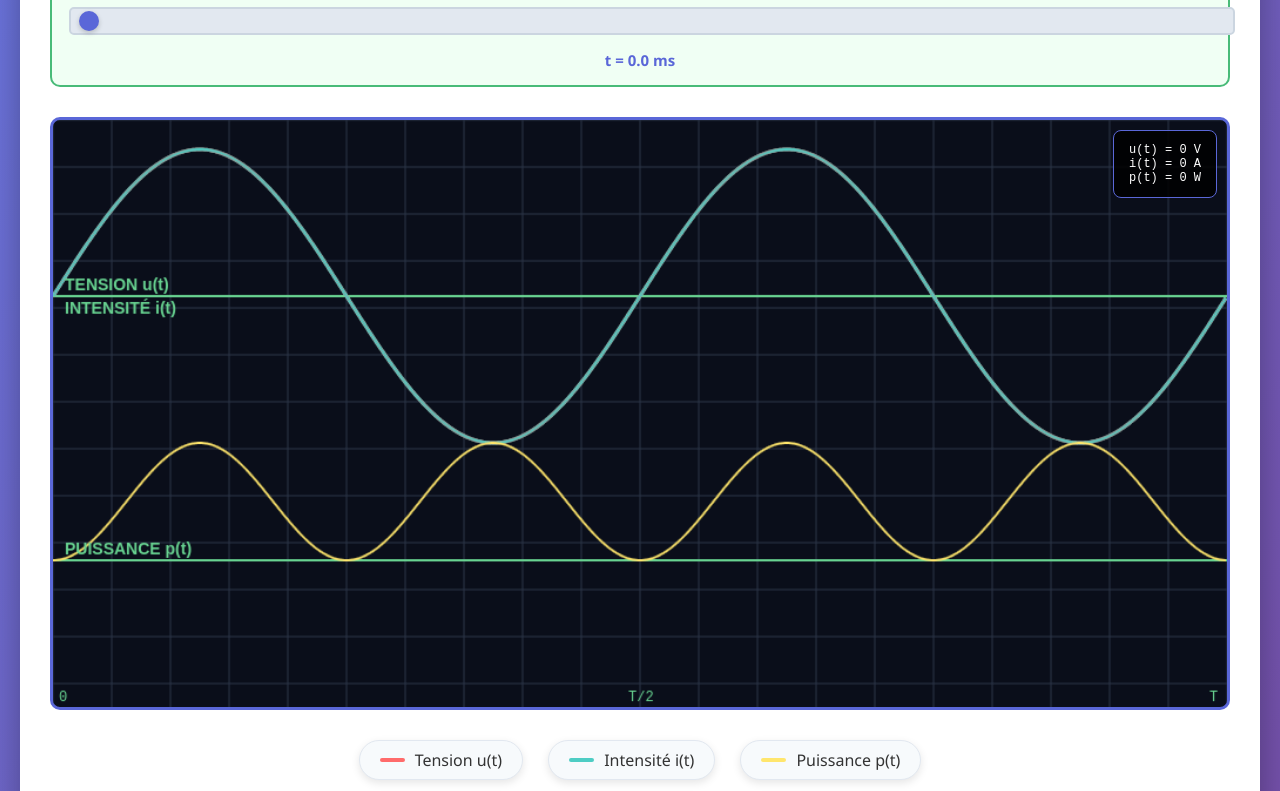
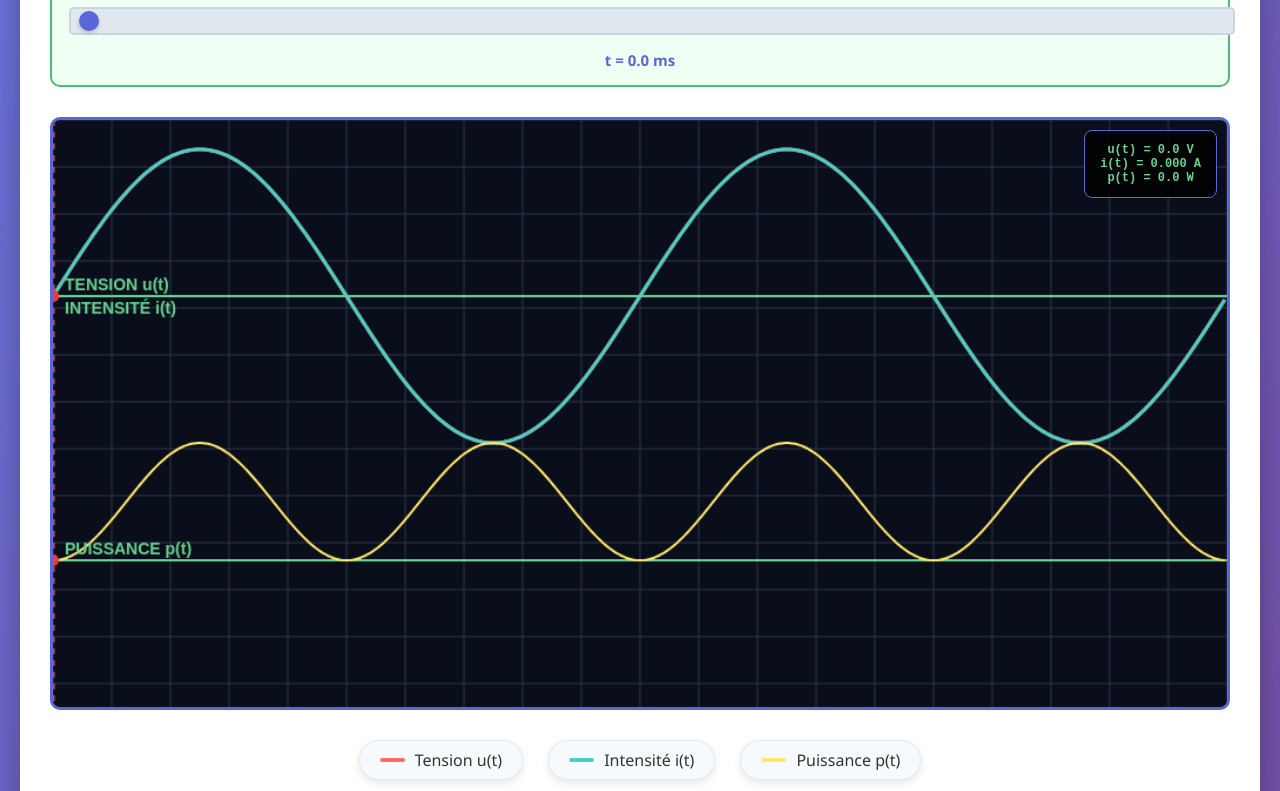
Before and after one commit to fabantoine/regime_sinuso-dal, a plain HTML site: page index.html in a window 1280 px wide. Shown: the part 709-1500 px from the top of the page. Drawn offline with Linux system fonts and the light colour scheme.

Commit message:
Refactor simulation interface and improve performance
Updated the title and various elements in the simulation interface for improved clarity and functionality. Changed event handlers to use debounced updates for better performance.

```diff
--- a/index.html
+++ b/index.html
@@ -3,8 +3,9 @@
 <head>
     <meta charset="UTF-8">
     <meta name="viewport" content="width=device-width, initial-scale=1.0">
-    <title>Simulation Physique - Régime Sinusoïdal (Version Stable)</title>
+    <title>Simulation ExAO - Version Finale Corrigée</title>
     <style>
+        /* [Conservez les mêmes styles CSS de la version précédente] */
         body {
             font-family: 'Segoe UI', Tahoma, Geneva, Verdana, sans-serif;
             margin: 0;
@@ -107,7 +108,6 @@
             width: 100%;
             max-width: 100%;
             height: auto;
-            cursor: crosshair;
         }
 
         .legend {
@@ -149,11 +149,6 @@
             border-radius: 12px;
             text-align: center;
             box-shadow: 0 6px 15px rgba(0,0,0,0.15);
-            transition: transform 0.2s;
-        }
-
-        .measurement-card:hover {
-            transform: translateY(-5px);
         }
 
         .measurement-card:nth-child(2) {
@@ -233,13 +228,14 @@
             top: 10px;
             right: 10px;
             background: rgba(0,0,0,0.85);
-            color: white;
+            color: #68d391;
             padding: 12px 15px;
             border-radius: 8px;
             font-family: 'Courier New', monospace;
             font-size: 12px;
             z-index: 10;
             border: 1px solid #5a67d8;
+            font-weight: bold;
         }
 
         .time-cursor-control {
@@ -256,10 +252,11 @@
             text-align: center;
         }
     </style>
+<base target="_blank">
 </head>
 <body>
     <div class="container">
-        <h1>🧪 Simulation ExAO - Régime Sinusoïdal (Version Stable)</h1>
+        <h1>🧪 Simulation ExAO - Version Finale CORRIGÉE</h1>
 
         <div class="circuit-info">
             <h3>Circuit en cours : <span id="circuitType">Résistance pure</span></h3>
@@ -269,7 +266,7 @@
         <div class="controls">
             <div class="control-group">
                 <label for="dipole">Type de dipôle :</label>
-                <select id="dipole" onchange="updateSimulation()">
+                <select id="dipole" onchange="debouncedUpdate()">
                     <option value="R">Résistance pure (R)</option>
                     <option value="C">Condensateur pur (C)</option>
                     <option value="L">Bobine pure (L)</option>
@@ -281,46 +278,46 @@
 
             <div class="control-group">
                 <label for="resistance">Résistance (Ω) :</label>
-                <input type="range" id="resistance" min="10" max="1000" value="100" oninput="updateValue('resistance'); updateSimulation()">
+                <input type="range" id="resistance" min="10" max="1000" value="100" step="10" oninput="updateValue('resistance'); debouncedUpdate()">
                 <div class="range-value" id="resistanceValue">100 Ω</div>
             </div>
 
             <div class="control-group">
                 <label for="inductance">Inductance (mH) :</label>
-                <input type="range" id="inductance" min="1" max="500" value="100" oninput="updateValue('inductance'); updateSimulation()">
+                <input type="range" id="inductance" min="1" max="500" value="100" step="5" oninput="updateValue('inductance'); debouncedUpdate()">
                 <div class="range-value" id="inductanceValue">100 mH</div>
             </div>
 
             <div class="control-group">
                 <label for="capacitance">Capacité (µF) :</label>
-                <input type="range" id="capacitance" min="1" max="500" value="100" oninput="updateValue('capacitance'); updateSimulation()">
+                <input type="range" id="capacitance" min="1" max="500" value="100" step="5" oninput="updateValue('capacitance'); debouncedUpdate()">
                 <div class="range-value" id="capacitanceValue">100 µF</div>
             </div>
 
             <div class="control-group">
                 <label for="frequency">Fréquence (Hz) :</label>
-                <input type="range" id="frequency" min="10" max="200" value="50" oninput="updateValue('frequency'); updateSimulation()">
+                <input type="range" id="frequency" min="10" max="100" value="50" step="5" oninput="updateValue('frequency'); debouncedUpdate()">
                 <div class="range-value" id="frequencyValue">50 Hz</div>
             </div>
 
             <div class="control-group">
                 <label for="amplitude">Amplitude tension (V) :</label>
-                <input type="range" id="amplitude" min="50" max="400" value="230" oninput="updateValue('amplitude'); updateSimulation()">
+                <input type="range" id="amplitude" min="50" max="400" value="230" step="10" oninput="updateValue('amplitude'); debouncedUpdate()">
                 <div class="range-value" id="amplitudeValue">230 V</div>
             </div>
         </div>
 
         <div class="checkbox-group">
             <div class="checkbox-item">
-                <input type="checkbox" id="showTension" checked onchange="updateSimulation()">
+                <input type="checkbox" id="showTension" checked onchange="debouncedUpdate()">
                 <label for="showTension" style="font-weight: normal;">Tension u(t)</label>
             </div>
             <div class="checkbox-item">
-                <input type="checkbox" id="showCourant" checked onchange="updateSimulation()">
+                <input type="checkbox" id="showCourant" checked onchange="debouncedUpdate()">
                 <label for="showCourant" style="font-weight: normal;">Intensité i(t)</label>
             </div>
             <div class="checkbox-item">
-                <input type="checkbox" id="showPuissance" checked onchange="updateSimulation()">
+                <input type="checkbox" id="showPuissance" checked onchange="debouncedUpdate()">
                 <label for="showPuissance" style="font-weight: normal;">Puissance p(t)</label>
             </div>
         </div>
@@ -329,7 +326,7 @@
             <h3>🎯 Curseur temporel (mesure instantanée)</h3>
             <div class="control-group">
                 <label for="timeCursor">Position sur la courbe :</label>
-                <input type="range" id="timeCursor" min="0" max="100" value="0" oninput="updateCursor()">
+                <input type="range" id="timeCursor" min="0" max="100" value="0" oninput="updateValue('timeCursor'); updateCursor()">
                 <div class="range-value" id="timeCursorValue">t = 0 ms</div>
             </div>
         </div>
@@ -395,17 +392,23 @@
     <script>
         const canvas = document.getElementById('oscilloscope');
         const ctx = canvas.getContext('2d');
-        let params = {};
+        let params = {}, debounceTimer = null;
+
+        function debouncedUpdate() {
+            clearTimeout(debounceTimer);
+            document.getElementById('oscilloscope').style.opacity = '0.7';
+            debounceTimer = setTimeout(() => {
+                updateSimulation();
+                document.getElementById('oscilloscope').style.opacity = '1';
+            }, 150);
+        }
 
         function updateValue(id) {
             const slider = document.getElementById(id);
             const valueDisplay = document.getElementById(id + 'Value');
             const units = {
-                'resistance': ' Ω',
-                'inductance': ' mH',
-                'capacitance': ' µF',
-                'frequency': ' Hz',
-                'amplitude': ' V'
+                'resistance': ' Ω', 'inductance': ' mH', 'capacitance': ' µF',
+                'frequency': ' Hz', 'amplitude': ' V'
             };
 
             if(id === 'timeCursor') {
@@ -427,83 +430,43 @@
             const omega = 2 * Math.PI * f;
             const Ueff = Umax / Math.sqrt(2);
 
-            let Z, phi, Imax, Ieff, Pactive;
-            let circuitName, formula;
+            let Z, phi, Imax, Ieff, Pactive, circuitName, formula;
 
             switch(dipole) {
                 case 'R':
-                    Z = R;
-                    phi = 0;
-                    Imax = Umax / Z;
-                    Ieff = Ueff / Z;
-                    Pactive = Ueff * Ieff;
-                    circuitName = "Résistance pure";
-                    formula = `u(t) = U·sin(ωt) | i(t) = (U/R)·sin(ωt) | φ = 0°`;
+                    Z = R; phi = 0; Imax = Umax / Z; Ieff = Ueff / Z; Pactive = Ueff * Ieff;
+                    circuitName = "Résistance pure"; formula = `u(t) = U·sin(ωt) | i(t) = (U/R)·sin(ωt) | φ = 0°`;
                     break;
-
                 case 'C':
-                    Z = 1 / (omega * C);
-                    phi = -Math.PI / 2;
-                    Imax = Umax / Z;
-                    Ieff = Ueff / Z;
-                    Pactive = 0;
-                    circuitName = "Condensateur pur";
-                    formula = `u(t) = U·sin(ωt) | i(t) = I·sin(ωt+90°) | φ = -90°`;
+                    Z = 1 / (omega * C); phi = -Math.PI / 2; Imax = Umax / Z; Ieff = Ueff / Z; Pactive = 0;
+                    circuitName = "Condensateur pur"; formula = `u(t) = U·sin(ωt) | i(t) = I·sin(ωt+90°) | φ = -90°`;
                     break;
-
                 case 'L':
-                    Z = omega * L;
-                    phi = Math.PI / 2;
-                    Imax = Umax / Z;
-                    Ieff = Ueff / Z;
-                    Pactive = 0;
-                    circuitName = "Bobine pure";
-                    formula = `u(t) = U·sin(ωt) | i(t) = I·sin(ωt-90°) | φ = +90°`;
+                    Z = omega * L; phi = Math.PI / 2; Imax = Umax / Z; Ieff = Ueff / Z; Pactive = 0;
+                    circuitName = "Bobine pure"; formula = `u(t) = U·sin(ωt) | i(t) = I·sin(ωt-90°) | φ = +90°`;
                     break;
-
                 case 'RL':
-                    const Zl = omega * L;
-                    Z = Math.sqrt(R * R + Zl * Zl);
-                    phi = Math.atan(Zl / R);
-                    Imax = Umax / Z;
-                    Ieff = Ueff / Z;
-                    Pactive = Ueff * Ieff * Math.cos(phi);
-                    circuitName = "Circuit RL série";
-                    formula = `φ = arctan(Lω/R) = ${(phi * 180 / Math.PI).toFixed(1)}°`;
+                    const Zl = omega * L; Z = Math.sqrt(R * R + Zl * Zl); phi = Math.atan(Zl / R);
+                    Imax = Umax / Z; Ieff = Ueff / Z; Pactive = Ueff * Ieff * Math.cos(phi);
+                    circuitName = "Circuit RL série"; formula = `φ = arctan(Lω/R) = ${(phi * 180 / Math.PI).toFixed(1)}°`;
                     break;
-
                 case 'RC':
-                    const Zc = 1 / (omega * C);
-                    Z = Math.sqrt(R * R + Zc * Zc);
-                    phi = -Math.atan(Zc / R);
-                    Imax = Umax / Z;
-                    Ieff = Ueff / Z;
-                    Pactive = Ueff * Ieff * Math.cos(phi);
-                    circuitName = "Circuit RC série";
-                    formula = `φ = -arctan(1/RCω) = ${(phi * 180 / Math.PI).toFixed(1)}°`;
+                    const Zc = 1 / (omega * C); Z = Math.sqrt(R * R + Zc * Zc); phi = -Math.atan(Zc / R);
+                    Imax = Umax / Z; Ieff = Ueff / Z; Pactive = Ueff * Ieff * Math.cos(phi);
+                    circuitName = "Circuit RC série"; formula = `φ = -arctan(1/RCω) = ${(phi * 180 / Math.PI).toFixed(1)}°`;
                     break;
-
                 case 'RLC':
-                    const Zl2 = omega * L;
-                    const Zc2 = 1 / (omega * C);
-                    const X = Zl2 - Zc2;
-                    Z = Math.sqrt(R * R + X * X);
-                    phi = Math.atan2(X, R);
-                    Imax = Umax / Z;
-                    Ieff = Ueff / Z;
-                    Pactive = Ueff * Ieff * Math.cos(phi);
-                    circuitName = "Circuit RLC série";
-                    formula = `φ = arctan((Lω-1/Cω)/R) = ${(phi * 180 / Math.PI).toFixed(1)}°`;
+                    const Zl2 = omega * L; const Zc2 = 1 / (omega * C); const X = Zl2 - Zc2;
+                    Z = Math.sqrt(R * R + X * X); phi = Math.atan2(X, R);
+                    Imax = Umax / Z; Ieff = Ueff / Z; Pactive = Ueff * Ieff * Math.cos(phi);
+                    circuitName = "Circuit RLC série"; formula = `φ = arctan((Lω-1/Cω)/R) = ${(phi * 180 / Math.PI).toFixed(1)}°`;
                     break;
             }
 
             document.getElementById('circuitType').textContent = circuitName;
             document.getElementById('circuitFormula').textContent = formula;
 
-            return {
-                Umax, Ueff, Imax, Ieff, phi, Pactive, Z, omega, f,
-                circuitName, formula, R, L, C
-            };
+            return { Umax, Ueff, Imax, Ieff, phi, Pactive, Z, omega, f, circuitName, formula, R, L, C };
         }
 
         function updateMeasurements() {
@@ -515,140 +478,89 @@
             document.getElementById('powerApparent').textContent = (params.Ueff * params.Ieff).toFixed(0) + ' VA';
         }
 
-        function drawGrid() {
-            ctx.strokeStyle = '#2d3748';
-            ctx.lineWidth = 1;
+        // ========== CORRECTION CRITIQUE : Échelle de courant FIXE ==========
+        function drawStaticCurves() {
+            ctx.clearRect(0, 0, canvas.width, canvas.height);
 
-            // Grille verticale (périodes)
+            // Grille
+            ctx.strokeStyle = '#2d3748'; ctx.lineWidth = 1;
             for(let i = 0; i <= canvas.width; i += 50) {
-                ctx.beginPath();
-                ctx.moveTo(i, 0);
-                ctx.lineTo(i, canvas.height);
-                ctx.stroke();
+                ctx.beginPath(); ctx.moveTo(i, 0); ctx.lineTo(i, canvas.height); ctx.stroke();
+            }
+            for(let i = 0; i <= canvas.height; i += 40) {
+                ctx.beginPath(); ctx.moveTo(0, i); ctx.lineTo(canvas.width, i); ctx.stroke();
             }
 
-            // Grille horizontale
-            for(let i = 0; i <= canvas.height; i += 40) {
-                ctx.beginPath();
-                ctx.moveTo(0, i);
-                ctx.lineTo(canvas.width, i);
-                ctx.stroke();
-            }
-
-            // Axes principaux
-            ctx.strokeStyle = '#68d391';
-            ctx.lineWidth = 2;
-
-            // Axe central pour tension/courant
-            ctx.beginPath();
-            ctx.moveTo(0, canvas.height * 0.3);
-            ctx.lineTo(canvas.width, canvas.height * 0.3);
-            ctx.stroke();
-
-            // Axe zéro pour puissance
-            ctx.beginPath();
-            ctx.moveTo(0, canvas.height * 0.75);
-            ctx.lineTo(canvas.width, canvas.height * 0.75);
-            ctx.stroke();
-
-            // Graduations temps
-            ctx.fillStyle = '#68d391';
-            ctx.font = '12px Courier New';
-            ctx.fillText('0', 5, canvas.height - 5);
-            ctx.fillText('T/2', canvas.width/2 - 10, canvas.height - 5);
-            ctx.fillText('T', canvas.width - 15, canvas.height - 5);
-        }
-
-        function drawStaticCurves() {
-            ctx.clearRect(0, 0, canvas.width, canvas.height);
-            drawGrid();
+            // Axes
+            ctx.strokeStyle = '#68d391'; ctx.lineWidth = 2;
+            ctx.beginPath(); ctx.moveTo(0, canvas.height * 0.3); ctx.lineTo(canvas.width, canvas.height * 0.3); ctx.stroke();
+            ctx.beginPath(); ctx.moveTo(0, canvas.height * 0.75); ctx.lineTo(canvas.width, canvas.height * 0.75); ctx.stroke();
 
             const showTension = document.getElementById('showTension').checked;
             const showCourant = document.getElementById('showCourant').checked;
             const showPuissance = document.getElementById('showPuissance').checked;
 
-            // Échelles optimisées
-            const xScale = canvas.width / (2 * 2 * Math.PI); // 2 périodes
+            // Échelles
+            const xScale = canvas.width / (2 * 2 * Math.PI);
             const yScaleVoltage = (canvas.height * 0.25) / params.Umax;
-            const yScaleCurrent = (canvas.height * 0.25) / (params.Imax || 1);
-            const yScalePower = (canvas.height * 0.20) / (params.Umax * params.Imax || 1);
+
+            // ========== CORRECTION : Échelle de courant BASÉE sur Umax (FIXE) ==========
+            // L'échelle du courant est maintenant proportionnelle à l'échelle tension
+            // avec une impedance de référence de 100Ω pour que les variations soient VISIBLES
+            const REFERENCE_IMPEDANCE = 100; // Ω, valeur de référence pour l'échelle
+            const yScaleCurrent = (canvas.height * 0.25) / (params.Umax / REFERENCE_IMPEDANCE);
+
+            const yScalePower = (canvas.height * 0.20) / (params.Umax * (params.Umax / REFERENCE_IMPEDANCE));
 
             const centerVoltage = canvas.height * 0.3;
             const centerCurrent = canvas.height * 0.3;
             const basePower = canvas.height * 0.75;
 
-            ctx.lineWidth = 3;
-
-            // Dessiner les courbes
-            for(let x = 0; x < canvas.width; x++) {
-                const t = (x / canvas.width) * 2 * (2 * Math.PI / params.omega); // 2 périodes
-                const omega_t = params.omega * t;
-
-                const u = params.Umax * Math.sin(omega_t);
-                const i = params.Imax * Math.sin(omega_t - params.phi);
-                const p = u * i;
-
-                const yU = centerVoltage - u * yScaleVoltage;
-                const yI = centerCurrent - i * yScaleCurrent;
-                const yP = basePower - p * yScalePower;
-
-                if(x > 0) {
-                    const prev_t = ((x-1) / canvas.width) * 2 * (2 * Math.PI / params.omega);
-                    const prev_omega_t = params.omega * prev_t;
-
-                    const prev_u = params.Umax * Math.sin(prev_omega_t);
-                    const prev_i = params.Imax * Math.sin(prev_omega_t - params.phi);
-                    const prev_p = prev_u * prev_i;
-
-                    const prev_yU = centerVoltage - prev_u * yScaleVoltage;
-                    const prev_yI = centerCurrent - prev_i * yScaleCurrent;
-                    const prev_yP = basePower - prev_p * yScalePower;
-
-                    // Tension (rouge)
+            // Tension
             if(showTension) {
-                        ctx.strokeStyle = '#ff6b6b';
-                        ctx.beginPath();
-                        ctx.moveTo(x-1, prev_yU);
-                        ctx.lineTo(x, yU);
+                ctx.strokeStyle = '#ff6b6b'; ctx.lineWidth = 3; ctx.beginPath();
+                for(let x = 0; x < canvas.width; x += 2) {
+                    const t = (x / canvas.width) * 2 * (2 * Math.PI / params.omega);
+                    const y = centerVoltage - params.Umax * Math.sin(params.omega * t) * yScaleVoltage;
+                    if(x === 0) ctx.moveTo(x, y); else ctx.lineTo(x, y);
+                }
                 ctx.stroke();
             }
 
-                    // Courant (cyan)
+            // Courant (AMPLITUDE VARIABLE DÉSORMÁIS VISIBLE)
             if(showCourant) {
-                        ctx.strokeStyle = '#4ecdc4';
-                        ctx.beginPath();
-                        ctx.moveTo(x-1, prev_yI);
-                        ctx.lineTo(x, yI);
+                ctx.strokeStyle = '#4ecdc4'; ctx.lineWidth = 3; ctx.beginPath();
+                for(let x = 0; x < canvas.width; x += 2) {
+                    const t = (x / canvas.width) * 2 * (2 * Math.PI / params.omega);
+                    const y = centerCurrent - params.Imax * Math.sin(params.omega * t - params.phi) * yScaleCurrent;
+                    if(x === 0) ctx.moveTo(x, y); else ctx.lineTo(x, y);
+                }
                 ctx.stroke();
             }
 
-                    // Puissance (jaune)
+            // Puissance
             if(showPuissance) {
-                        ctx.strokeStyle = '#ffe66d';
-                        ctx.lineWidth = 2;
-                        ctx.beginPath();
-                        ctx.moveTo(x-1, prev_yP);
-                        ctx.lineTo(x, yP);
+                ctx.strokeStyle = '#ffe66d'; ctx.lineWidth = 2; ctx.beginPath();
+                for(let x = 0; x < canvas.width; x += 2) {
+                    const t = (x / canvas.width) * 2 * (2 * Math.PI / params.omega);
+                    const omega_t = params.omega * t;
+                    const p = params.Umax * Math.sin(omega_t) * params.Imax * Math.sin(omega_t - params.phi);
+                    const y = basePower - p * yScalePower;
+                    if(x === 0) ctx.moveTo(x, y); else ctx.lineTo(x, y);
+                }
                 ctx.stroke();
-                        ctx.lineWidth = 3;
-                    }
-                }
             }
 
-            // Labels des axes
-            ctx.fillStyle = '#68d391';
-            ctx.font = 'bold 14px Arial';
+            // Labels
+            ctx.fillStyle = '#68d391'; ctx.font = 'bold 14px Arial';
             ctx.fillText('TENSION u(t)', 10, centerVoltage - 5);
             ctx.fillText('INTENSITÉ i(t)', 10, centerVoltage + 15);
             ctx.fillText('PUISSANCE p(t)', 10, basePower - 5);
-
-            updateCursor(); // Positionner le curseur initial
         }
 
         function updateCursor() {
             const cursorPos = document.getElementById('timeCursor').value / 100;
             const x = cursorPos * canvas.width;
-
             const t = cursorPos * 2 * (2 * Math.PI / params.omega);
             const omega_t = params.omega * t;
 
@@ -656,63 +568,43 @@
             const i = params.Imax * Math.sin(omega_t - params.phi);
             const p = u * i;
 
-            // Effacer curseur précédent
             drawStaticCurves();
 
-            // Dessiner le curseur vertical
-            ctx.strokeStyle = '#e53e3e';
-            ctx.lineWidth = 3;
-            ctx.beginPath();
-            ctx.setLineDash([5, 5]);
-            ctx.moveTo(x, 0);
-            ctx.lineTo(x, canvas.height);
-            ctx.stroke();
+            // Curseur
+            ctx.strokeStyle = '#e53e3e'; ctx.lineWidth = 3; ctx.setLineDash([5, 5]);
+            ctx.beginPath(); ctx.moveTo(x, 0); ctx.lineTo(x, canvas.height); ctx.stroke();
             ctx.setLineDash([]);
 
-            // Mettre à jour la boîte d'informations
-            document.getElementById('cursorInfo').innerHTML =
-                `u(t) = ${u.toFixed(1)} V<br>` +
-                `i(t) = ${i.toFixed(3)} A<br>` +
-                `p(t) = ${p.toFixed(1)} W<br>` +
-                `t = ${(cursorPos * 40).toFixed(1)} ms`;
-
-            // Points de mesure
+            // Points
             const centerVoltage = canvas.height * 0.3;
             const centerCurrent = canvas.height * 0.3;
             const basePower = canvas.height * 0.75;
-
             const yScaleVoltage = (canvas.height * 0.25) / params.Umax;
-            const yScaleCurrent = (canvas.height * 0.25) / (params.Imax || 1);
-            const yScalePower = (canvas.height * 0.20) / (params.Umax * params.Imax || 1);
+            const yScaleCurrent = (canvas.height * 0.25) / (params.Umax / 100);
+            const yScalePower = (canvas.height * 0.20) / (params.Umax * (params.Umax / 100));
 
             const yU = centerVoltage - u * yScaleVoltage;
             const yI = centerCurrent - i * yScaleCurrent;
             const yP = basePower - p * yScalePower;
 
-            // Cercles de mesure
             ctx.fillStyle = '#e53e3e';
-            ctx.beginPath();
-            ctx.arc(x, yU, 5, 0, 2 * Math.PI);
-            ctx.fill();
+            ctx.beginPath(); ctx.arc(x, yU, 5, 0, 2 * Math.PI); ctx.fill();
+            ctx.beginPath(); ctx.arc(x, yI, 5, 0, 2 * Math.PI); ctx.fill();
+            ctx.beginPath(); ctx.arc(x, yP, 5, 0, 2 * Math.PI); ctx.fill();
 
-            ctx.beginPath();
-            ctx.arc(x, yI, 5, 0, 2 * Math.PI);
-            ctx.fill();
-
-            ctx.beginPath();
-            ctx.arc(x, yP, 5, 0, 2 * Math.PI);
-            ctx.fill();
+            document.getElementById('cursorInfo').innerHTML =
+                `u(t) = ${u.toFixed(1)} V<br>i(t) = ${i.toFixed(3)} A<br>p(t) = ${p.toFixed(1)} W`;
         }
 
         function updateSimulation() {
             params = calculateCircuitParameters();
             updateMeasurements();
             drawStaticCurves();
+            updateCursor();
         }
 
         // Initialisation
-        ['resistance', 'inductance', 'capacitance', 'frequency', 'amplitude'].forEach(updateValue);
-        updateValue('timeCursor');
+        ['resistance', 'inductance', 'capacitance', 'frequency', 'amplitude', 'timeCursor'].forEach(updateValue);
         updateSimulation();
     </script>
 </body>
```
Lines whose indentation alone changed are shown as unchanged.
